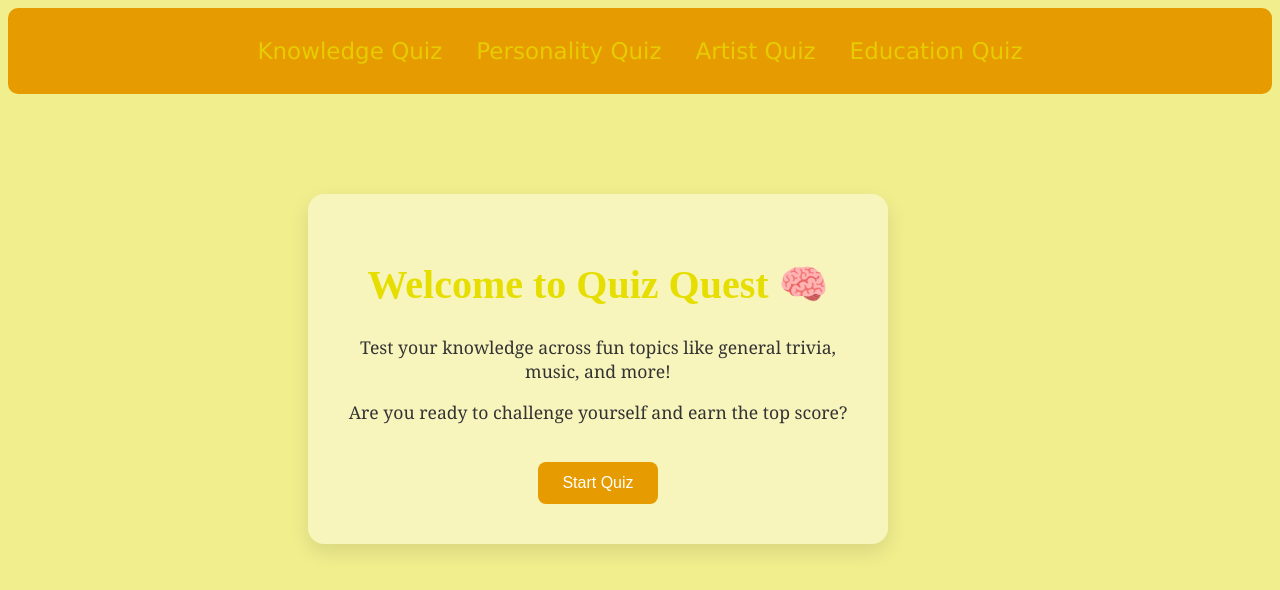
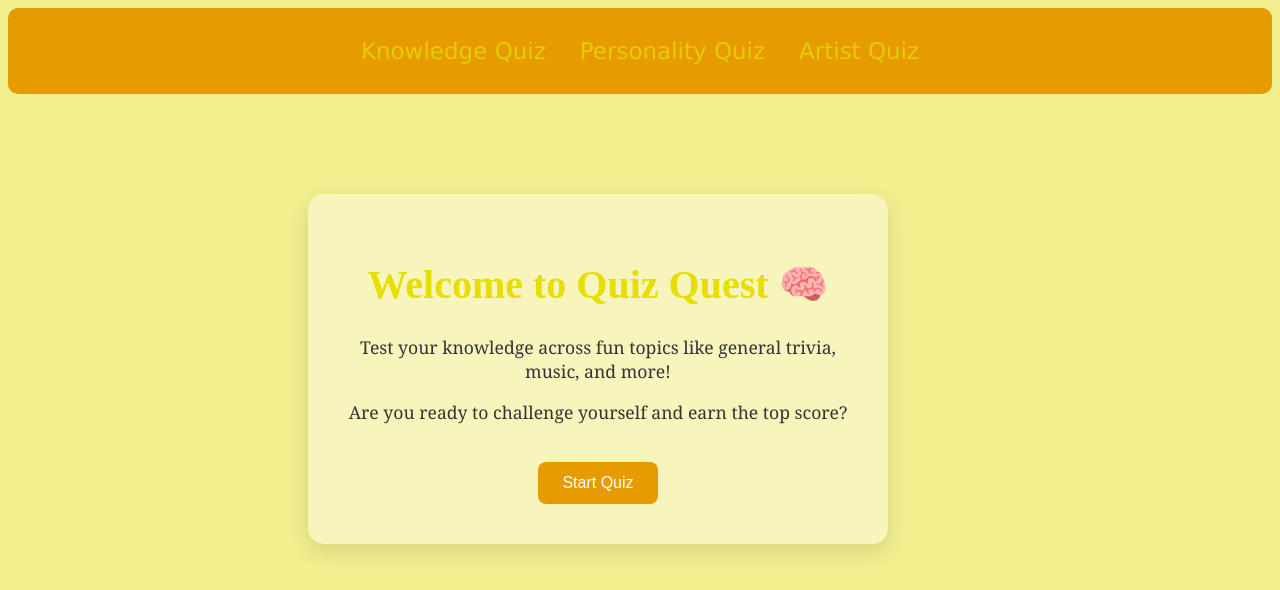
Before and after one commit to sophia-jacob/Quizly, a plain HTML site: page index.html in a window 1280 px wide. Drawn offline with Linux system fonts and the light colour scheme.

Commit message:
Update index.html

```diff
--- a/index.html
+++ b/index.html
@@ -11,7 +11,6 @@
                 <a class="quiz" href="knowledge.html">Knowledge Quiz</a>
                 <a class="quiz" href="personality.html">Personality Quiz</a>
                 <a class="quiz" href="artist.html">Artist Quiz</a>
-                <a class="quiz" href="education.html">Education Quiz</a>
             </nav>
         </header>
 
```
